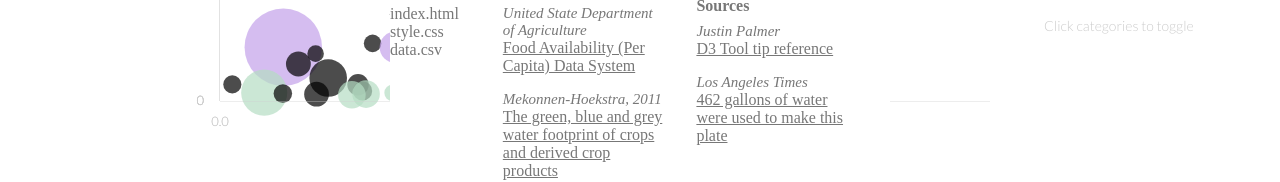
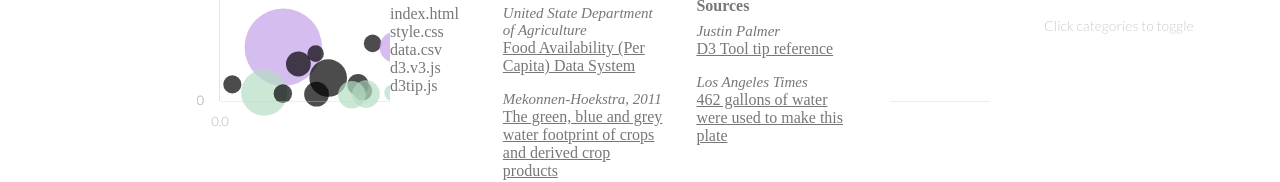
Before and after one commit to brandonch9/waterfootprint, a plain HTML site: page index.html in a window 1280 px wide. Shown: the part 735-917 px from the top of the page. Drawn offline with nearby package versions, Linux system fonts and the light colour scheme.

Commit message:
Update index.html

```diff
--- a/index.html
+++ b/index.html
@@ -31,6 +31,8 @@
       <div>index.html</div>
       <div>style.css</div>
       <div>data.csv</div>
+      <div>d3.v3.js</div>
+      <div>d3tip.js</div>
     </div>
     <div class="sources__section sources__data">
       <div class="sources__title">Data Sources</div>
```
